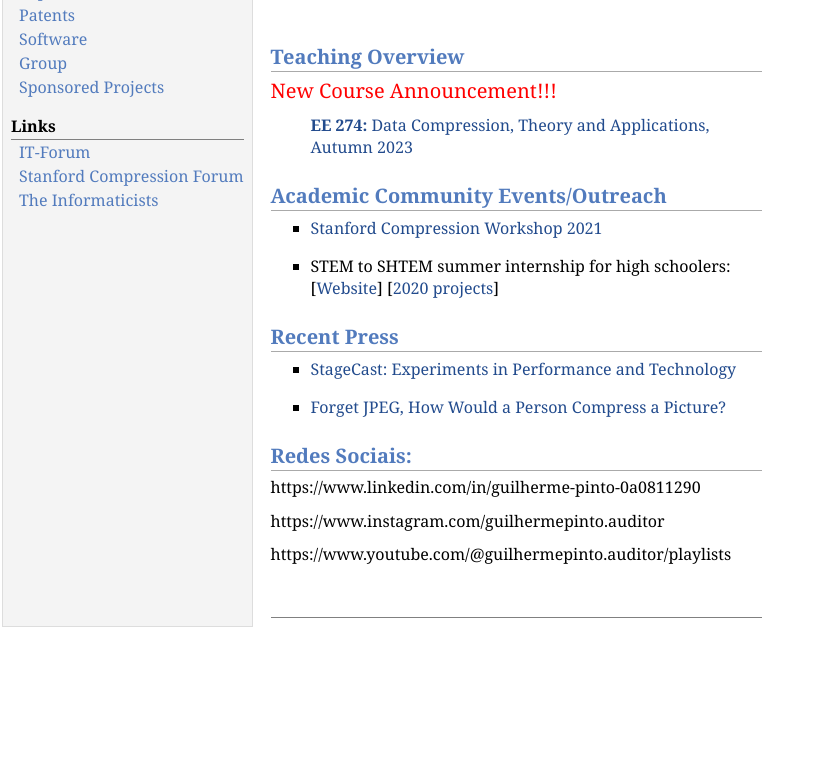
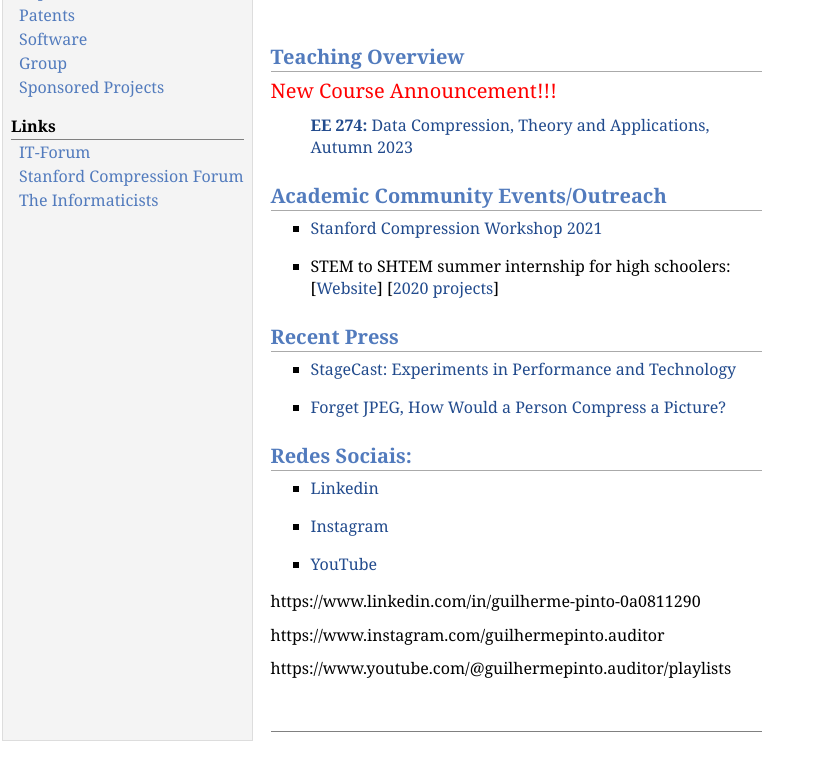
Before and after one commit to guilhermepintoauditor/guilhermepintoauditor.github.io, a plain HTML site: page index.html in a window 1280 px wide. Shown: the part 231-1008 px from the top of the page, without its empty margins (0-823 px from the left). Before the commit the page ends 894 px from the top, so only its background shows below. Drawn offline with Linux system fonts and the light colour scheme.

Commit message:
index.html

```diff
--- a/index.html
+++ b/index.html
@@ -66,6 +66,19 @@
 </ul>
 
 <h2>Redes Sociais:</h2>
+<ul>
+  <li><a href="https://www.linkedin.com/in/guilherme-pinto-0a0811290">Linkedin<br>
+  </a></li>
+</ul>
+<ul>
+  <li><a href="https://www.instagram.com/guilhermepinto.auditor">Instagram <br>
+  </a></li>
+</ul>
+<ul>
+  <li><a href="https://www.youtube.com/@guilhermepinto.auditor/playlists">YouTube<br>
+  </a></li>
+</ul>
+
 <p>https://www.linkedin.com/in/guilherme-pinto-0a0811290</p>
 <p>https://www.instagram.com/guilhermepinto.auditor</p>
 <p>https://www.youtube.com/@guilhermepinto.auditor/playlists</p>
```
